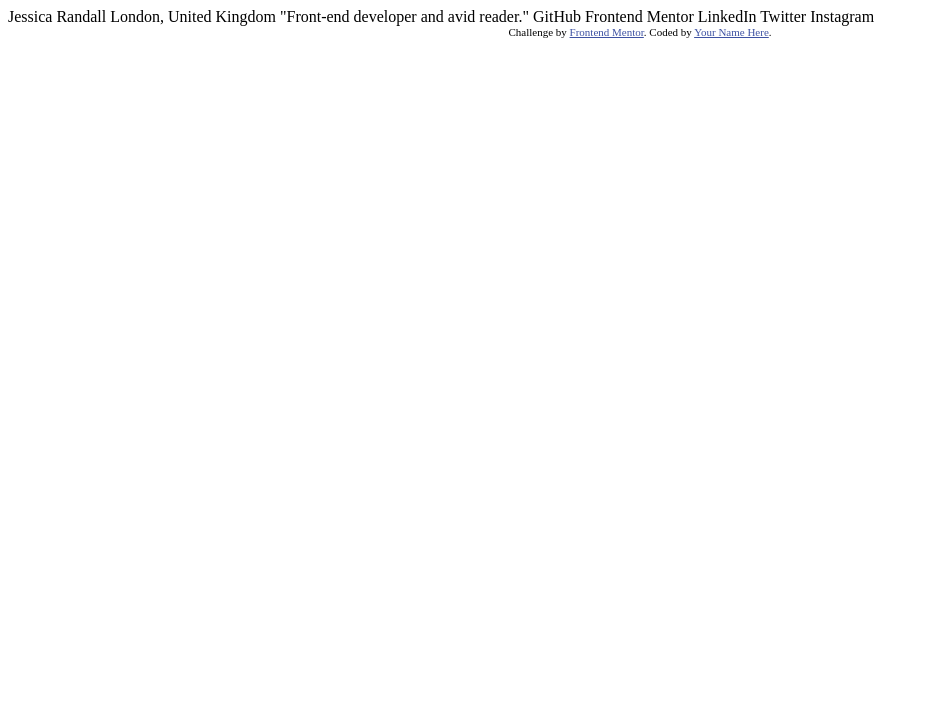
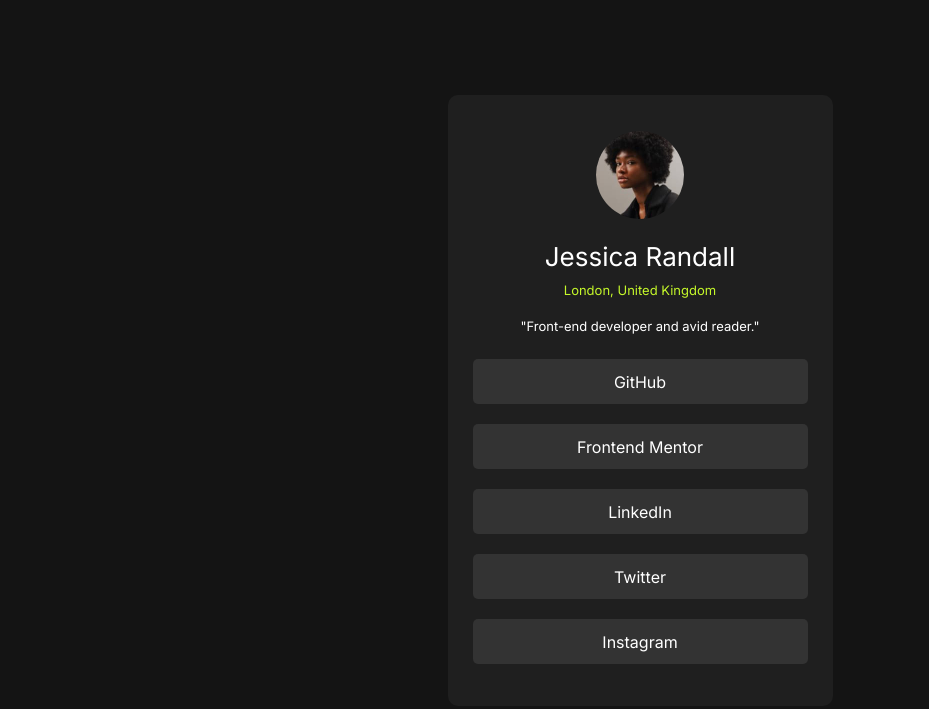
Before and after one commit to AKdeBerg/Social-links-profile-main, a plain HTML site: page index.html in a window 1280 px wide. Shown: the whole page, without its empty margins (0-929 px from the left). Drawn offline with Linux system fonts and the light colour scheme.

Commit message:
submit solution

```diff
--- a/index.html
+++ b/index.html
@@ -1,34 +1,32 @@
 <!DOCTYPE html>
 <html lang="en">
   <head>
-  <meta charset="UTF-8">
-  <meta name="viewport" content="width=device-width, initial-scale=1.0"> <!-- displays site properly based on user's device -->
-
-  <link rel="icon" type="image/png" sizes="32x32" href="./assets/images/favicon-32x32.png">
+    <meta charset="UTF-8" />
+    <meta name="viewport" content="width=device-width, initial-scale=1.0" />
+    <!-- displays site properly based on user's device -->
+    <link rel="preconnect" href="https://fonts.googleapis.com" />
+    <link rel="preconnect" href="https://fonts.gstatic.com" crossorigin />
+    <link href="https://fonts.googleapis.com/css2?family=Inter:wght@100..900&display=swap" rel="stylesheet" />
+    <link rel="icon" type="image/png" sizes="32x32" href="./assets/images/favicon-32x32.png" />
+    <link rel="stylesheet" href="./style.css" />
 
     <title>Frontend Mentor | Social links profile</title>
-
-  <!-- Feel free to remove these styles or customise in your own stylesheet 👍 -->
-  <style>
-    .attribution { font-size: 11px; text-align: center; }
-    .attribution a { color: hsl(228, 45%, 44%); }
-  </style>
   </head>
   <body>
-
-  Jessica Randall
-  London, United Kingdom
-  "Front-end developer and avid reader."
-
-  GitHub
-  Frontend Mentor
-  LinkedIn
-  Twitter
-  Instagram
-
-  <div class="attribution">
-    Challenge by <a href="https://www.frontendmentor.io?ref=challenge" target="_blank">Frontend Mentor</a>.
-    Coded by <a href="#">Your Name Here</a>.
+    <main class="card">
+      <header class="heading">
+        <img src="./assets/images/avatar-jessica.jpeg" alt="" class="avatar" />
+        <div class="name">Jessica Randall</div>
+        <div class="location">London, United Kingdom</div>
+      </header>
+      <div class="title">"Front-end developer and avid reader."</div>
+      <div class="profile-links">
+        <div class="link-btn">GitHub</div>
+        <div class="link-btn">Frontend Mentor</div>
+        <div class="link-btn">LinkedIn</div>
+        <div class="link-btn">Twitter</div>
+        <div class="link-btn">Instagram</div>
       </div>
+    </main>
   </body>
 </html>
--- /dev/null
+++ b/style.css
@@ -0,0 +1,87 @@
+:root {
+  --primary-green: hsl(75, 94%, 57%);
+  --primary-white: hsl(0, 0%, 100%);
+  --primary-grey: hsl(0, 0%, 20%);
+  --primary-dark-grey: hsl(0, 0%, 12%);
+  --primary-black: hsl(0, 0%, 8%);
+}
+
+* {
+  margin: 0;
+  padding: 0;
+  box-sizing: border-box;
+}
+
+html,
+body {
+  display: flex;
+  justify-content: center;
+  align-items: center;
+  height: 100vh;
+  background-color: var(--primary-black);
+  color: var(--primary-white);
+  font-family: 'Inter', sans-serif;
+}
+
+.card {
+  display: flex;
+  flex-direction: column;
+  align-items: center;
+  justify-content: center;
+  background-color: var(--primary-dark-grey);
+  width: 385px;
+  height: 611px;
+  border-radius: 10px;
+}
+
+.heading {
+  display: flex;
+  justify-content: center;
+  align-items: center;
+  flex-direction: column;
+  gap: 10px;
+}
+
+.heading img {
+  height: 88px;
+  width: 88px;
+  border-radius: 50%;
+}
+
+.avatar {
+  margin-bottom: 12px;
+}
+
+.name {
+  font-size: 26px;
+  font-weight: 400;
+}
+
+.location {
+  color: var(--primary-green);
+  font-size: 13px;
+}
+.title {
+  font-size: 13px;
+  font-weight: 400;
+  margin: 20px;
+}
+
+.profile-links {
+  display: flex;
+  flex-direction: column;
+  justify-content: center;
+  align-items: center;
+  gap: 10px;
+}
+
+.link-btn {
+  display: flex;
+  justify-content: center;
+  align-items: center;
+  margin: 5px;
+  width: 335px;
+  height: 45px;
+  border-radius: 5px;
+  background-color: var(--primary-grey);
+}
```
Lines whose indentation alone changed are shown as unchanged.
